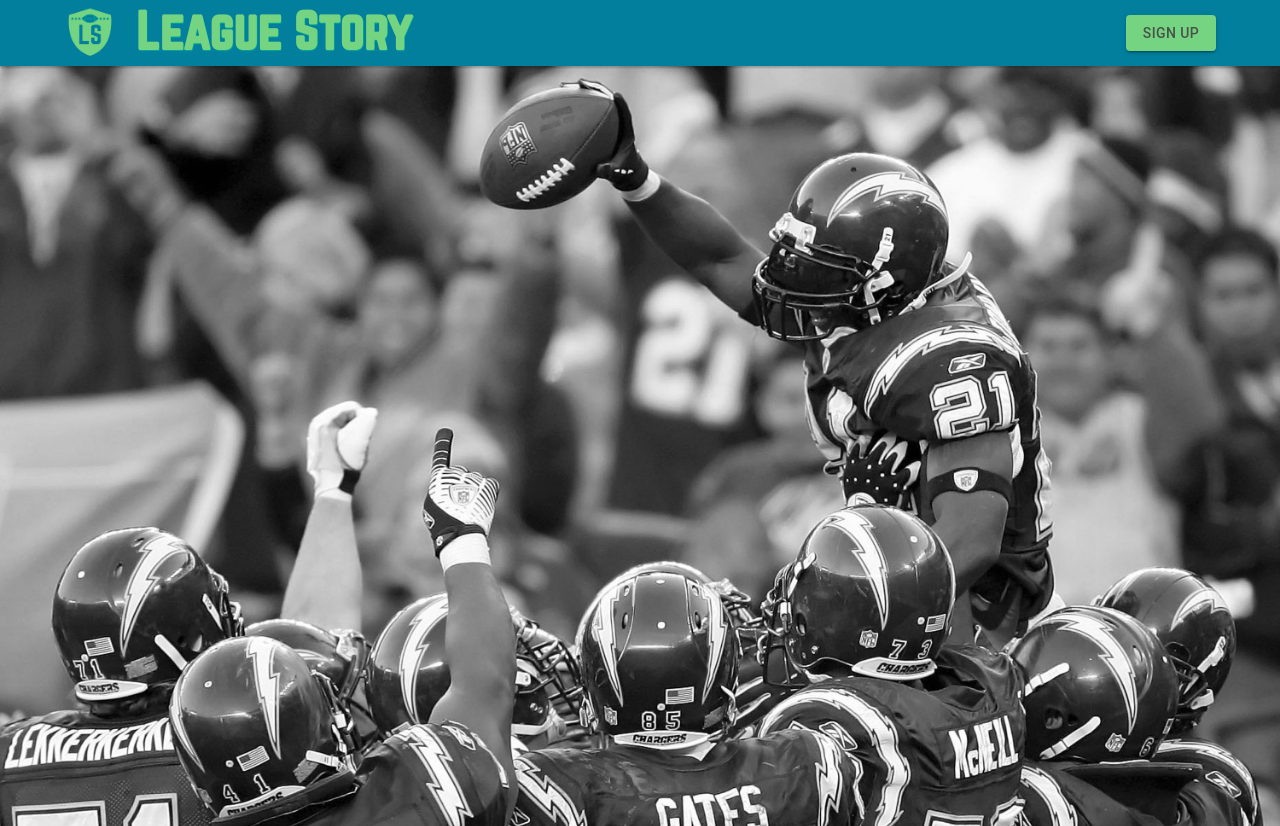
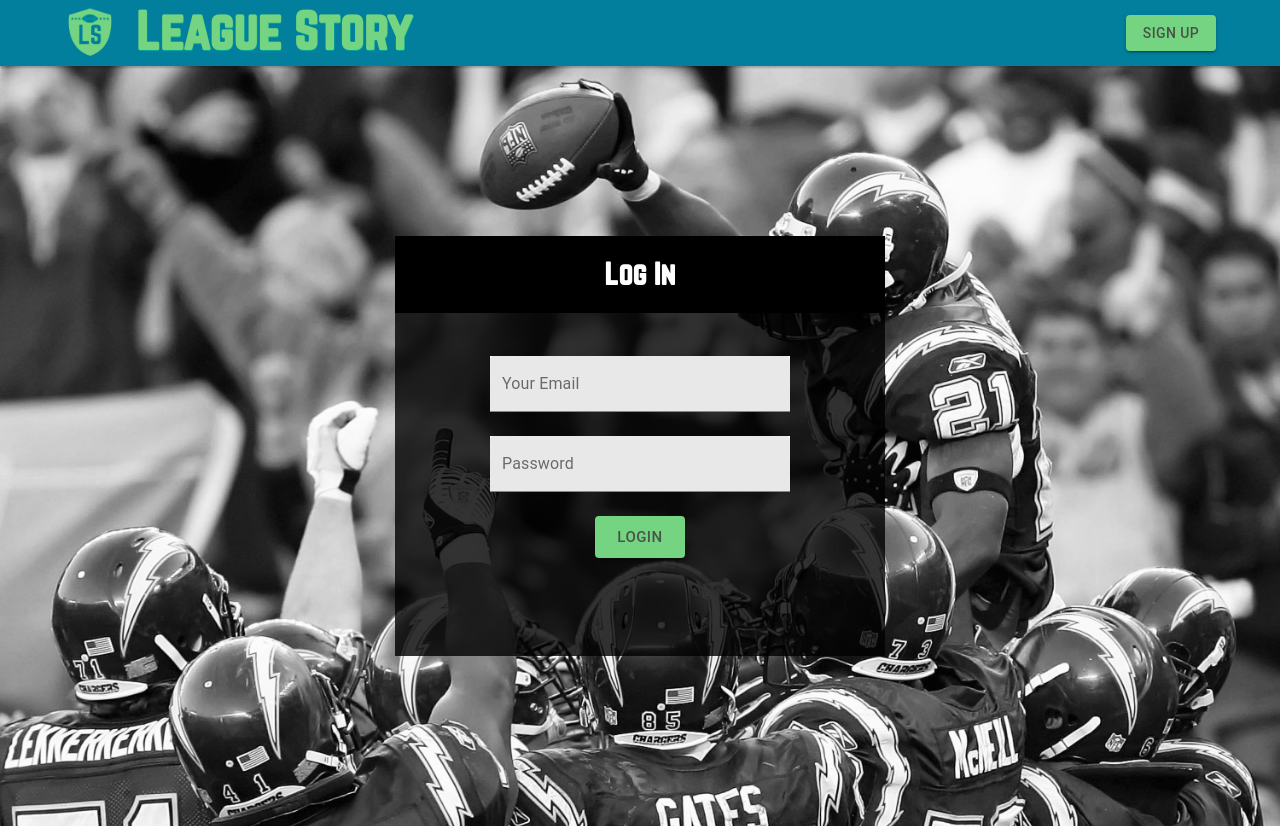
Before and after one commit to andy-aguilar/Fantasy-App-Front-End, a React (Create React App) app: page / in a window 1280 px wide. Built offline with nearby package versions, Linux system fonts and the light colour scheme; the HTML template or start-up script is replaced by a standard one.

Commit message:
Style home component

```diff
--- a/src/components/home/Home.js
+++ b/src/components/home/Home.js
@@ -3,6 +3,7 @@ import './home.css'
 import Button from '@material-ui/core/Button';
 import logo from '../../images/LS.png'
 import logoSecondary from "../../images/LSSecondary.png"
+import LoginContainer from '../../containers/login/LoginContainer';
 
 export default function Home() {
     const [login, setLogin] = useState(true)
@@ -20,9 +21,8 @@ export default function Home() {
 
                 </nav>
             </header>
-            <div className="spacer"></div>
-            <main>
-
+            <main className={login ? "" : "signup"}>
+                <LoginContainer login={login} />
             </main>
         </div>
     )
--- a/src/components/home/home.css
+++ b/src/components/home/home.css
@@ -59,7 +59,16 @@
 main {
     height: 95vh;
     width: auto;
-    background-image: url("../../images/ltDunk.jpeg");
+    background-image: url("../../images/ltDunk.jpg");
     background-size: 100%;
-    filter: grayscale(100%);
+
+    display: flex;
+    flex-direction: column;
+    align-items: center;
+    justify-content: center;
+    align-content: center;
 }
+
+main.signup{
+    background-image: url("../../images/cmc.jpg");
+}
--- /dev/null
+++ b/src/components/login/LoginForm.js
@@ -0,0 +1,41 @@
+import React, { useState } from 'react';
+import TextField from '@material-ui/core/TextField';
+import Button from '@material-ui/core/Button';
+
+const LoginForm = ({handleLogin}) => {
+
+
+    const handleSubmit = (e) => {
+        e.preventDefault()
+        handleLogin()
+    }
+
+    return(
+        <>
+            <h1 className="header"> Log In</h1>
+            <form onSubmit={handleSubmit}>
+                <TextField id="filled-email"
+                    label="Your Email"
+                    autoComplete="current-email"
+                    type="email"
+                    variant="filled"
+                    className="text-field"
+                />
+                <TextField id="standard-password-input"
+                    label="Password"
+                    type="password"
+                    autoComplete="current-password"
+                    variant="filled"
+                    className="text-field"
+                />
+                <Button className="login-button" type="submit" size="large" variant="contained" color="primary">
+                    LOGIN
+                </Button>
+            </form>
+        </>
+    )
+}
+
+
+
+export default LoginForm
--- /dev/null
+++ b/src/components/login/SignupForm.js
@@ -0,0 +1,50 @@
+import React, { useState } from 'react';
+import TextField from '@material-ui/core/TextField';
+import Button from '@material-ui/core/Button';
+
+const SignupForm = ({handleLogin}) => {
+
+    const handleSubmit = (e) => {
+        e.preventDefault()
+        handleLogin()
+    }
+
+    return(
+        <>
+            <h1 className="header">Sign Up</h1>
+            <form autoComplete="off" onSubmit={handleSubmit}>
+                <TextField id="filled-email"
+                    label="Your Email"
+                    autoComplete="current-email"
+                    type="email"
+                    variant="filled"
+                    className="text-field"
+                />
+                <TextField id="standard-password-input"
+                    label="Password"
+                    type="password"
+                    autoComplete="current-password"
+                    variant="filled"
+                    className="text-field"
+                />
+                <TextField id="standard-password-input"
+                    label="Password Confirmation"
+                    type="password"
+                    autoComplete="current-password"
+                    variant="filled"
+                    className="text-field"
+                />
+
+
+                <br/>
+                <Button type="submit" size="large" variant="contained" color="secondary">
+                    Sign Up
+                </Button>
+            </form>
+        </>
+    )
+}
+
+
+
+export default SignupForm
--- /dev/null
+++ b/src/containers/login/LoginContainer.js
@@ -0,0 +1,40 @@
+import React from 'react';
+import LoginForm from '../../components/login/LoginForm'
+import SignupForm from '../../components/login/SignupForm'
+import "./login.css"
+
+
+// const useStyles = makeStyles((theme) => ({
+//     root: {
+//         '& .MuiTextField-root': {
+//         margin: theme.spacing(1),
+//         width: '25ch',
+//         height: 'cover',
+//         },
+//     },
+//     loginContainer: {
+//         backgroundColor: 'rgba(0,0,0,.80)',
+
+//         height: '30em',
+//         position: 'relative',
+//         width: '25em',
+//         padding: '0',
+
+//     },
+// }));
+
+
+const LoginContainer = ({login}) => {
+
+    const handle = () => {
+        console.log("handled")
+    }
+
+    return (
+        <div className="login-container">
+            {login ? <LoginForm handleLogin={handle} /> : <SignupForm handleLogin={handle}/> }
+        </div>
+    );
+}
+
+export default LoginContainer
--- /dev/null
+++ b/src/containers/login/login.css
@@ -0,0 +1,37 @@
+.login-container{
+    background-color: rgba(0,0,0,.80);
+    height: 30em;
+    position: relative;
+    width: 35em;
+    padding: 0;
+}
+
+.text-field{
+    background-color: white;
+    color: white;
+    width: 300px;
+}
+
+h1.header{
+    width: 100%;
+    background-color: black;
+    color: white;
+    padding: 18.5px;
+    margin-top: 0;
+    font-family: 'Norwester';
+}
+
+.login-button{
+    margin-top: 4em;
+    background-color: #f44336;
+    color: white;
+    max-width: 100px;
+}
+
+form{
+    display: flex;
+    flex-direction: column;
+    align-items: center;
+    height: 250px;
+    justify-content: space-evenly;
+}
```
Also changed, not shown: src/images/ltDunk.jpg (added), 1 other file (tests, documents, lock files or other folders).
